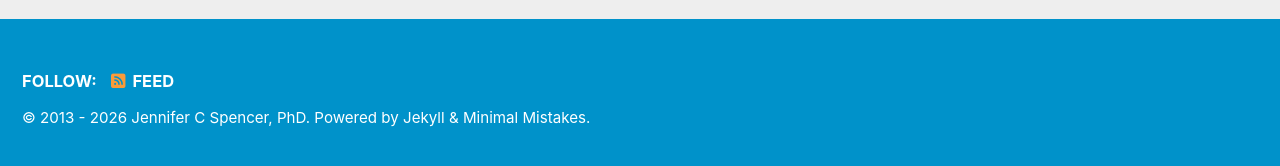
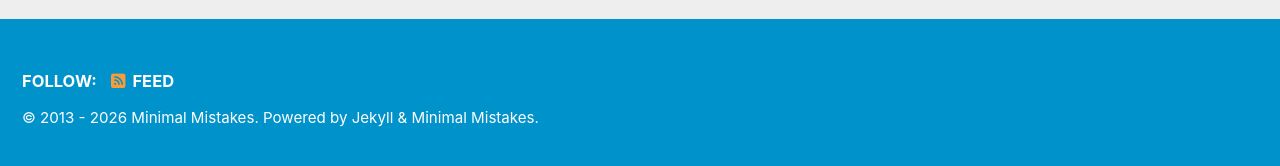
Before and after one commit to jenniferspencer/jenniferspencer.github.io, a Jekyll site: the page built from index.md, in a window 1280 px wide and 900 px high, scrolled down 1918 px. Shown: the part 726-892 px from the top of the window. Built offline with Jekyll 4.4.1, drawn with Linux system fonts in a browser that asks for light colours; cached includes are drawn as plain includes.

Commit message:
Update copyright

```diff
--- a/_config.yml
+++ b/_config.yml
@@ -31,7 +31,7 @@ masthead_title           : # overrides the website title displayed in the masthe
 breadcrumbs              : # true, false (default)
 words_per_minute         : 200
 enable_copy_code_button  : # true, false (default)
-copyright                : # "copyright" name, defaults to site.title
+copyright                : "Minimal Mistakes" # "copyright" name, defaults to site.title
 copyright_url            : # "copyright" URL, defaults to site.url
 comments:
   provider               : # false (default), "disqus", "discourse", "facebook", "staticman", "staticman_v2", "utterances", "giscus", "custom"
```
